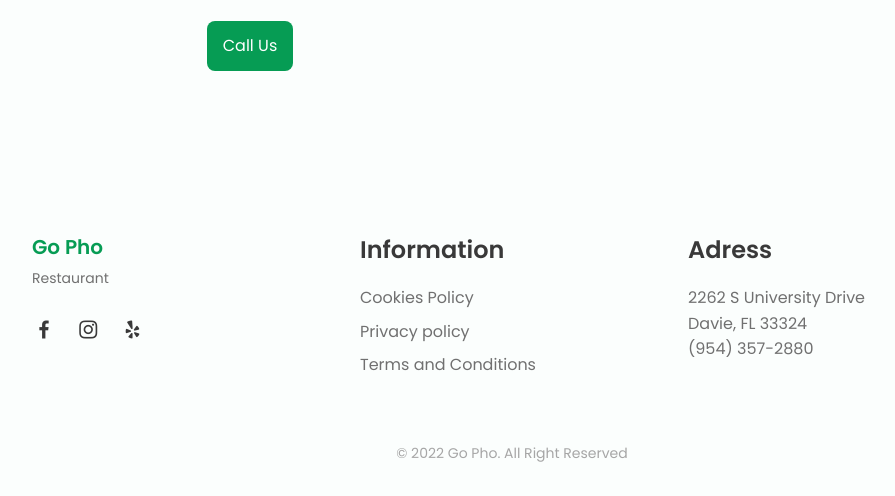
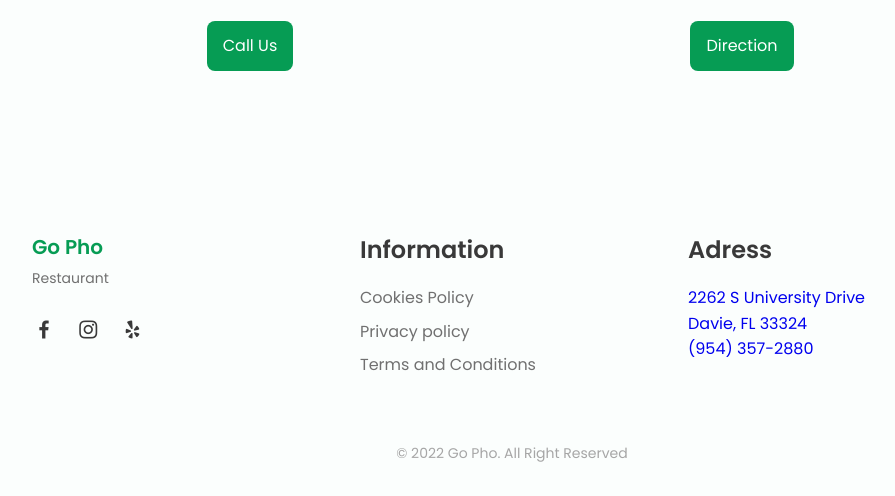
Before and after one commit to hdnguyen2010/goPho-website, a website: page index.html in a window 1280 px wide. Shown: the part 3338-3834 px from the top of the page, without its empty margins (128-1023 px from the left). Drawn offline with nearby package versions, Linux system fonts and the light colour scheme.

Commit message:
update favicon to work with multiple devices, added a direction button with correct address

```diff
--- a/index.html
+++ b/index.html
@@ -11,8 +11,12 @@
   <!--========== CSS ==========-->
   <link rel="stylesheet" href="assets/css/styles.css">
 
+   <!--========== FAVICON ==========-->
+  <link rel="apple-touch-icon" sizes="180x180" href="assets/img/favicon_io/apple-touch-icon.png">
+  <link rel="icon" type="image/png" sizes="32x32" href="assets/img/favicon_io/favicon-32x32.png">
+  <link rel="icon" type="image/png" sizes="16x16" href="assets/img/favicon_io/favicon-16x16.png">
+  <link rel="manifest" href="assets/img/favicon_io/site.webmanifest">
   <title>Go Pho</title>
-  <link rel="icon" type="image/png" href="/assets/img/favicon.png">
 </head>
 <body>
   <!--========== SCROLL TOP ==========-->
@@ -176,6 +180,13 @@
           <div class="contact__button">
               <a href="tel: 9543572880" class="button">Call Us</a>
           </div>
+          <div class="contact__button">
+            <a href='https://maps.google.com/?q=gopho, 2262 S University Dr, Davie, FL 33324' target="_blank">
+              <a href='https://maps.apple.com/maps?q=gopho, 2262 S University Dr, Davie, FL 33324' target="_blank" class="button">
+                Direction
+              </a>
+            </a>
+          </div>
       </div>
     </section>
   </main>
@@ -204,10 +215,20 @@
 
       <div class="footer__content">
           <h3 class="footer__title">Adress</h3>
+          <a href='https://maps.google.com/?q=gopho, 2262 S University Dr, Davie, FL 33324' target="_blank">
+            <a href='https://maps.apple.com/maps?q=gopho, 2262 S University Dr, Davie, FL 33324' target="_blank">
+              <ul>
+                <li>2262 S University Drive</li>
+                <li>Davie, FL 33324</li>
+              </ul>
+            </a>
+          </a>
           <ul>
-              <li>2262 S University Drive</li>
-              <li>Davie, FL 33324</li>
-              <li>(954) 357-2880</li>
+            <li>
+              <a href="tel: 9543572880">
+                (954) 357-2880
+              </a>
+            </li>
           </ul>
       </div>
   </div>
```
Also changed, not shown: assets/img/favicon_io/android-chrome-192x192.png (added), assets/img/favicon_io/android-chrome-512x512.png (added), assets/img/favicon_io/apple-touch-icon.png (added), assets/img/favicon_io/favicon-16x16.png (added), assets/img/favicon_io/favicon-32x32.png (added), assets/img/favicon_io/favicon.ico (added), assets/img/favicon_io/site.webmanifest (added), assets/img/logo.old.jpg (deleted).
